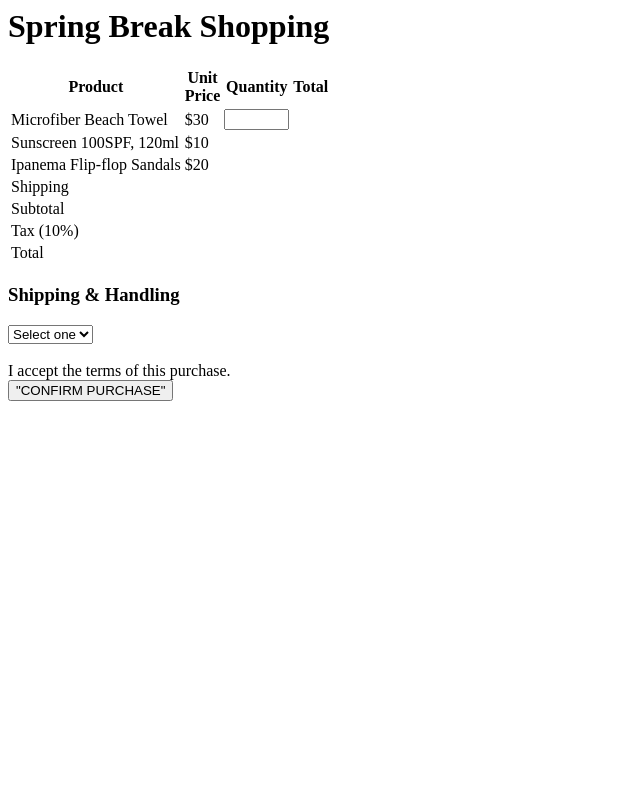
After one commit to espiritu324/cst336, a PHP site: page /practice/p4/index.html in a window 1280 px wide. The commit adds this page. Shown: the whole page, without its empty margins (0-640 px from the left). Run offline with PHP 8.4, Linux system fonts and the light colour scheme.

Commit message:
adding homework 2

```diff
--- /dev/null
+++ b/hw/hw2/css/styles.css
@@ -0,0 +1,5 @@
+body {
+    text-align:center;
+    background-color: #a0e5ff;
+    background-size: cover;
+}
--- a/labs/lab3/css/styles.css
+++ b/labs/lab3/css/styles.css
@@ -4,9 +4,6 @@
     padding-top: 10px;
     letter-spacing: 2px;
     text-shadow: 1px 1px gray;
-}
-#quizTitle{
-    font-size:24pt;
 }
 body {
     text-align: center;
--- /dev/null
+++ b/practice/p4/index.html
@@ -0,0 +1,91 @@
+<html>
+<head>
+    <title>Shopping Cart</title>
+</head>
+
+<body>
+    <h1> Spring Break Shopping  </h1>
+
+    <table>
+    <tr>
+        <th>Product</th>
+        <th>Unit <br> Price</th>
+        <th> Quantity </th>
+        <th>Total</th>
+    </tr>
+    <tr>
+        <td>Microfiber Beach Towel</td>
+        <td>$30</td>
+        <td><input type="text" id="quanTowel" size="5"></td>
+        <td></td>
+    </tr>
+
+   <tr>
+        <td>Sunscreen 100SPF, 120ml</td>
+        <td>$10</td>
+        <td></td>
+        <td></td>
+    </tr>
+
+    <tr>
+        <td>Ipanema Flip-flop Sandals </td>
+        <td>$20</td>
+        <td></td>
+        <td></td>
+    </tr>
+
+   <tr>
+        <td>Shipping</td>
+        <td></td>
+        <td></td>
+        <td id="shipping"></td>
+    </tr>
+
+    <tr>
+        <td>Subtotal</td>
+        <td></td>
+        <td></td>
+        <td id="subtotal"></td>
+    </tr>
+
+    <tr>
+        <td>Tax (10%)</td>
+        <td></td>
+        <td></td>
+        <td id="tax"></td>
+    </tr>
+
+    <tr>
+        <td>Total</td>
+        <td></td>
+        <td></td>
+        <td id="total"></td>
+    </tr>
+
+    </table>
+
+    <h3>Shipping & Handling</h3>
+    <select id="shipping">
+        <option value="">Select one</option>
+    </select>
+    <br><br>
+
+    <span>I accept the terms of this purchase.</span>
+    <br>
+
+    <button id="confirmButton">"CONFIRM PURCHASE"</button>
+
+</body>
+
+<script>
+
+$("#confirmButton").on( "click", function() {
+    $("#quanTowel").change(function(){
+        console.log(parseFloat($("#quanTowel").val()) + 1)
+    })
+    $("#confirmButton").html("4");
+    }
+
+</script>
+
+</html>
```
Also changed, not shown: hw/hw2/index.html (added, +59 -0 lines), hw/hw2/js/functions.js (added, +37 -0 lines), hw/hw2/img/Disneyland_Resort_Wedding.jpg (added), hw/hw2/img/Disneyland_Wedding.jpg (added), hw/hw2/img/Fairview_Napa_Wedding.jpg (added), hw/hw2/img/Hawaii_Wedding.jpg (added), hw/hw2/img/Round-CSUMB-logo.png (added), hw/hw2/img/buddy_verified.png (added).
